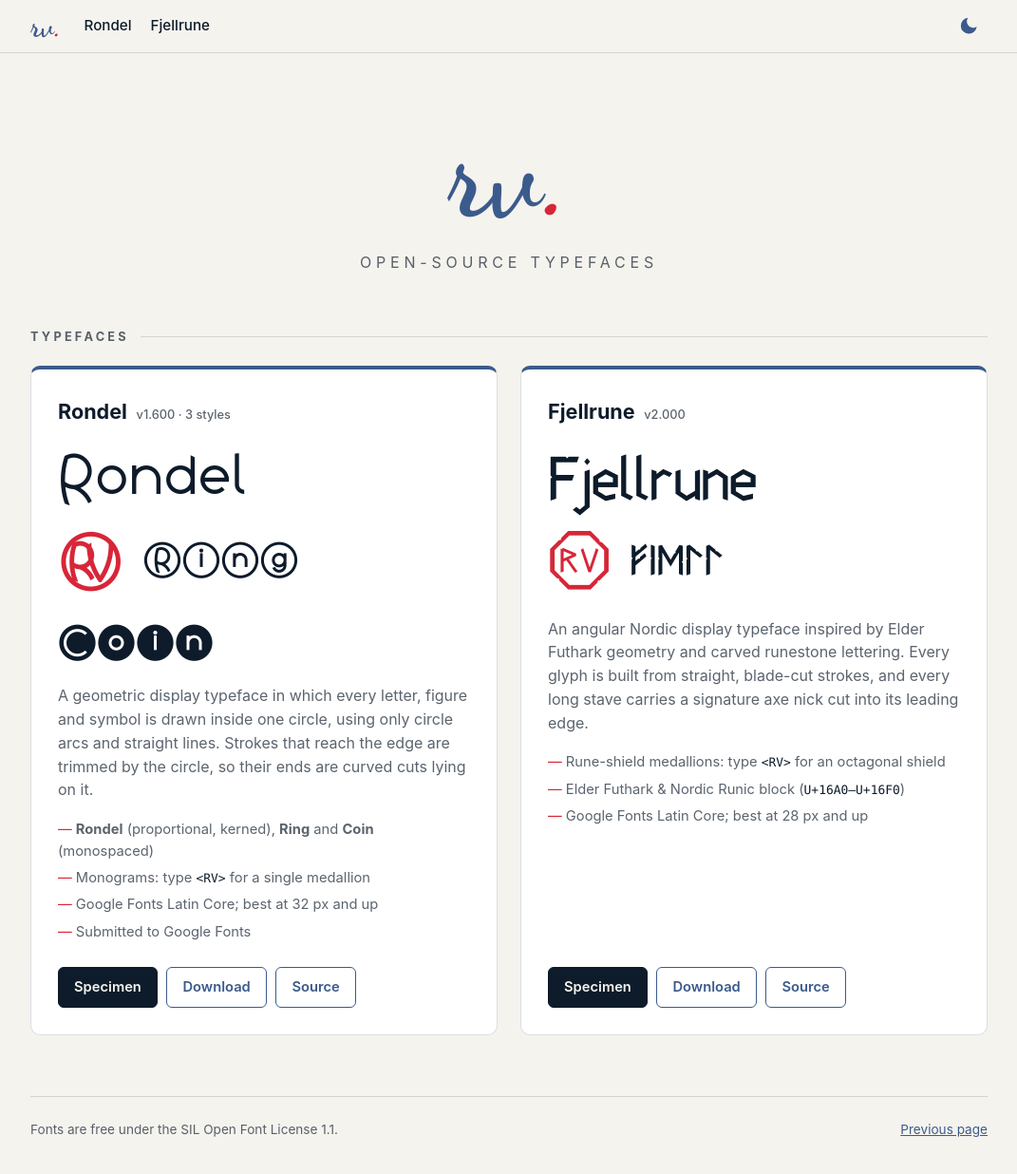
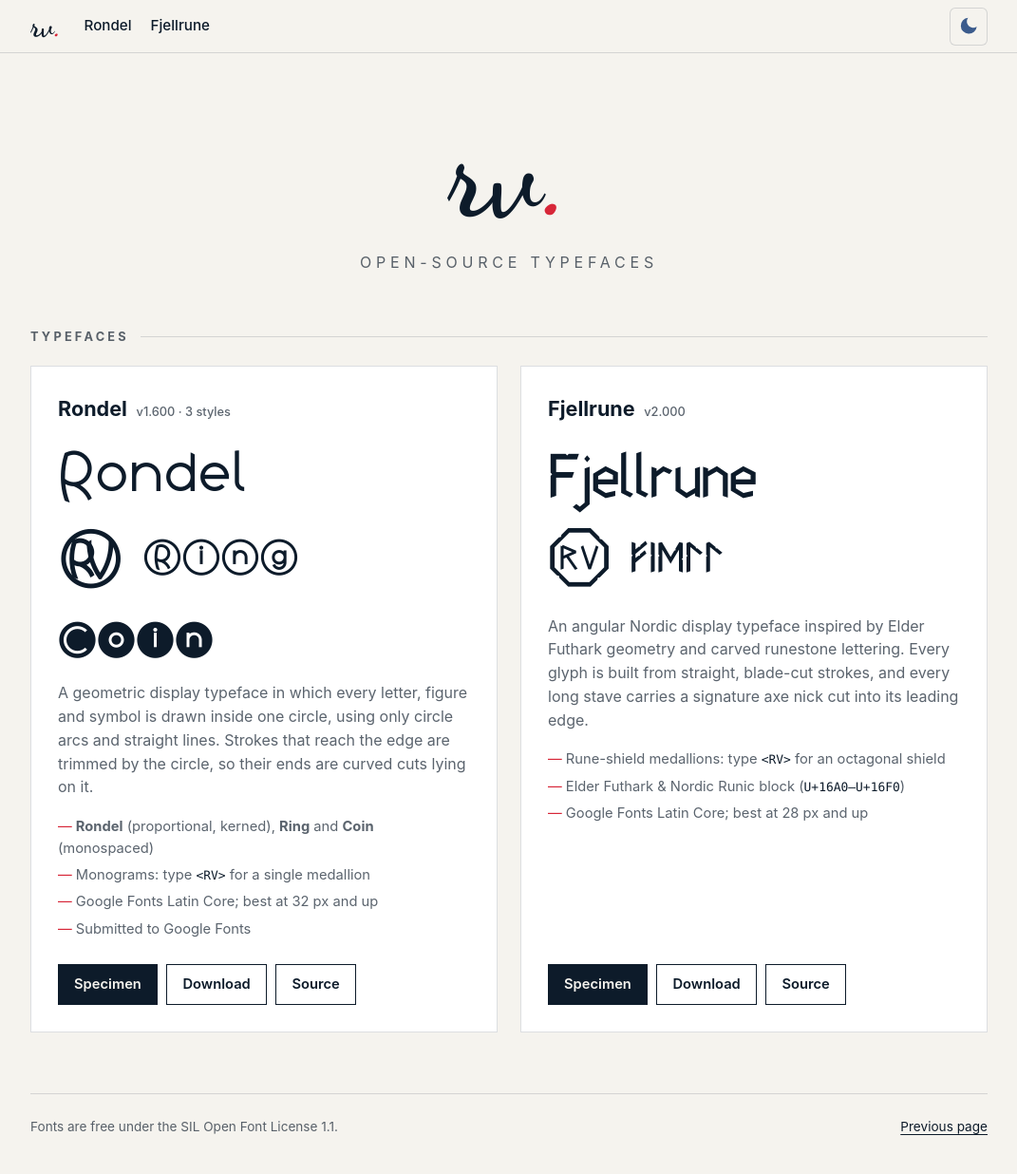
Before and after one commit to q-rv/q-rv.github.io, a plain HTML site: page index.html in a window 1280 px wide. Shown: the whole page at 95% size, without its empty margins (104-1175 px from the left). Drawn offline with Linux system fonts and the light colour scheme.

Commit message:
style: match specimen styling for logo, monograms, cards, buttons, toggle
Logo, banner, monogram samples and secondary buttons use the text colour
(denim on hover); cards are square with a hairline border and no accent
strip; the theme toggle uses the specimens' bordered style.

Co-Authored-By: Claude Opus 5.5 <noreply@anthropic.com>

```diff
--- a/assets/site.css
+++ b/assets/site.css
@@ -70,7 +70,7 @@ body {
   font-weight: 700;
   font-size: 2rem;
   line-height: 1;
-  color: var(--link);
+  color: var(--fg);
   text-decoration: none;
 }
 .site-logo::after { content: "."; color: var(--red); }
@@ -101,14 +101,13 @@ body {
   width: 2.5rem;
   height: 2.5rem;
   flex: none;
-  background: transparent;
-  border: none;
+  background: var(--bg);
+  border: 1px solid var(--line);
   color: var(--link);
   cursor: pointer;
   border-radius: 6px;
-  transition: transform 0.2s ease;
 }
-.toggle:hover { transform: scale(1.1); }
+.toggle:hover { color: var(--red); }
 .toggle svg { width: 1.4rem; height: 1.4rem; fill: currentColor; }
 /* Show the icon of the mode you would switch to. */
 .toggle .icon-sun { display: none; }
--- a/index.html
+++ b/index.html
@@ -22,7 +22,7 @@
       font-size: clamp(4rem, 16vw, 8rem);
       font-weight: 700;
       line-height: 1;
-      color: var(--link);
+      color: var(--fg);
     }
     .banner::after { content: "."; color: var(--red); }
     .tagline {
@@ -47,8 +47,6 @@
     .card {
       background: var(--card);
       border: 1px solid var(--line);
-      border-top: 4px solid var(--denim);
-      border-radius: 10px;
       padding: 1.75rem;
       display: flex;
       flex-direction: column;
@@ -60,7 +58,7 @@
     .sample { color: var(--sample); line-height: 1.15; overflow-wrap: anywhere; }
     .sample .big { font-size: clamp(2.5rem, 9vw, 4rem); }
     .sample .row { display: flex; align-items: center; gap: 1.25rem; flex-wrap: wrap; margin-top: 0.5rem; }
-    .sample .mono { font-size: clamp(3rem, 10vw, 4.5rem); color: var(--red); }
+    .sample .mono { font-size: clamp(3rem, 10vw, 4.5rem); }
     .sample .styles { font-size: clamp(2rem, 7vw, 2.75rem); }
     .rondel { font-family: "Rondel", sans-serif; }
     .ring { font-family: "Rondel Ring", sans-serif; }
@@ -74,16 +72,15 @@
     .btn {
       display: inline-block;
       padding: 0.55rem 1rem;
-      border-radius: 6px;
-      border: 1px solid var(--denim);
-      color: var(--link);
+      border: 1px solid var(--fg);
+      color: var(--fg);
       text-decoration: none;
       font-weight: 600;
       font-size: 0.92rem;
       transition: background 0.2s ease, color 0.2s ease;
     }
     .btn.primary { background: var(--fg); border-color: var(--fg); color: var(--bg); }
-    .btn:hover { border-color: var(--red); }
+    .btn:hover { border-color: var(--link); color: var(--link); }
     .btn.primary:hover { background: var(--link); border-color: var(--link); color: var(--bg); }
     footer {
       margin: 4rem 0 2.5rem;
@@ -96,7 +93,8 @@
       gap: 0.5rem 1.5rem;
       justify-content: space-between;
     }
-    footer a { color: var(--link); }
+    footer a { color: var(--fg); text-underline-offset: 3px; }
+    footer a:hover { color: var(--link); }
   </style>
 </head>
 <body>
```
